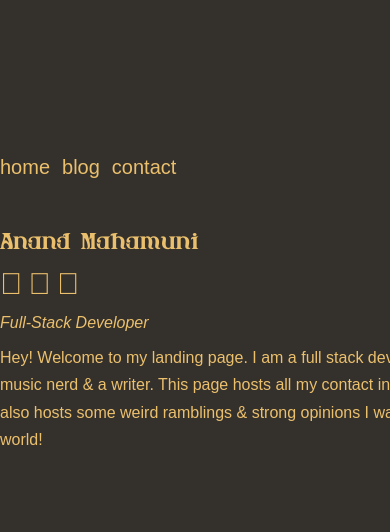
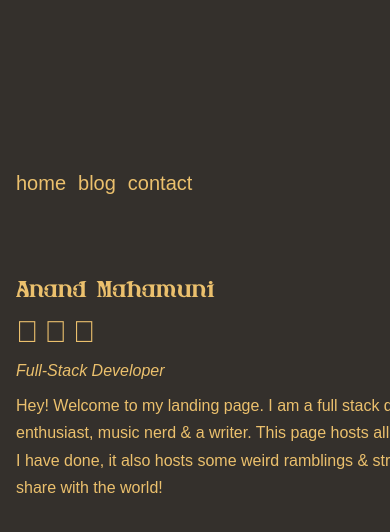
Before and after one commit to OptimisticSnivy/landingpage, a Next.js app: page / in a window 390 px wide. Shown: the top 532 px of the page. Built offline with nearby package versions, Linux system fonts and the light colour scheme; a web font is replaced by a local one.

Commit message:
Routine Cleanup

```diff
--- a/app/layout.tsx
+++ b/app/layout.tsx
@@ -4,8 +4,8 @@ import { regularIosevka } from "./fonts"
 import type { Metadata } from "next";
 
 export const metadata: Metadata = {
-	title: "Create Next App",
-	description: "Generated by create next app",
+	title: "Anand Mahamuni",
+	description: "Landing Page of Anand Mahamuni",
 };
 
 export default function RootLayout({
--- a/app/page.tsx
+++ b/app/page.tsx
@@ -5,7 +5,7 @@ import { herbert } from "./fonts";
 export default function Home() {
 	return (
 		<div >
-			<div className="flex flex-col text-[#ebc06d] font-regular mt-10 w-2xl mx-auto">
+			<div className="md:p-0 p-4 flex flex-col text-[#ebc06d] font-regular mt-10 w-2xl mx-auto">
 				<h1 className={`${herbert.className} text-xl`}> Anand Mahamuni</h1>
 				<Linkbar />
 				<h2 className="italic text-base"> Full-Stack Developer</h2>
--- a/components/ui/navbar.tsx
+++ b/components/ui/navbar.tsx
@@ -2,7 +2,7 @@ import Link from "next/link"
 
 export default function Nav() {
 	return (
-		<div className="text-[#ebc06d] font-regular text-lg w-2xl mx-auto">
+		<div className="md:p-2 p-4 text-[#ebc06d] font-regular text-lg w-2xl mx-auto">
 			<div className="flex flex-row mt-[150px] text-[20px]">
 				<div className="flex flex-row">
 					<h1 className="mr-3"><Link className="hover:text-[#78997a]" href="/">home</Link></h1>
```
